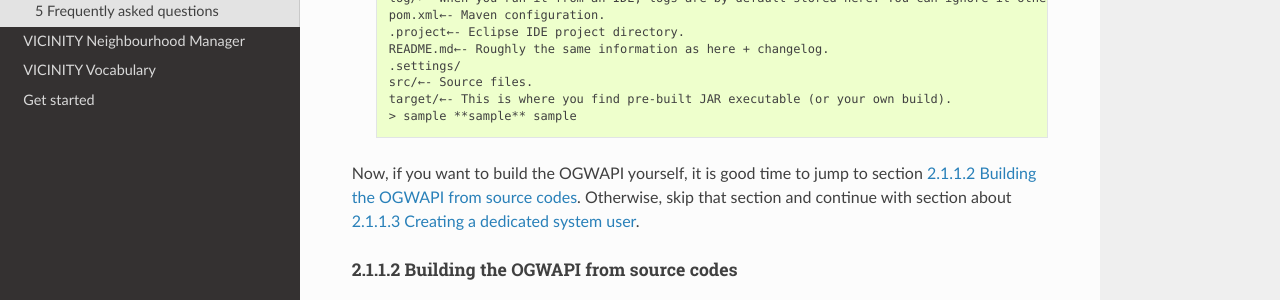
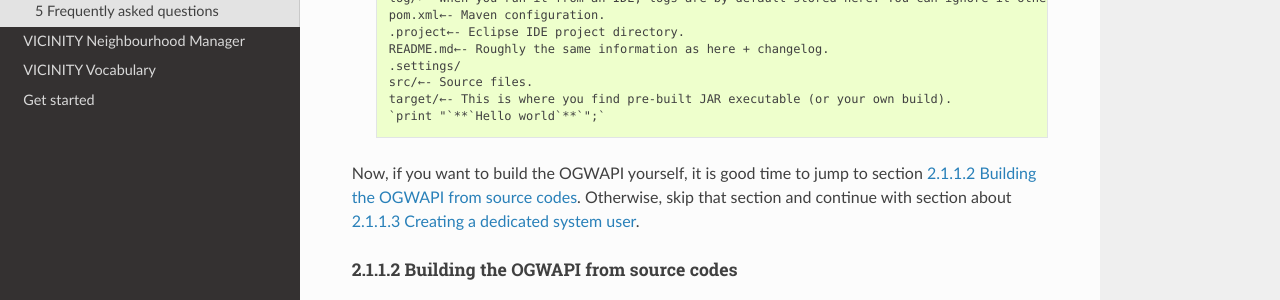
Before and after one commit to vicinityh2020/vicinity-get-started, a Sphinx documentation site: the page built from docs/open-gateway-api.rst, in a window 1280 px wide and 900 px high, scrolled down 3203 px. Shown: the part 386-686 px from the top of the window. Built offline with Sphinx 7.4.7 and the Read the Docs theme 2.0.0, drawn with Linux system fonts in a browser that asks for light colours; formulas are drawn with MathJax 3; some of the changed text lies outside the part shown.

Commit message:
Update open-gateway-api.rst

```diff
--- a/docs/open-gateway-api.rst
+++ b/docs/open-gateway-api.rst
@@ -170,7 +170,7 @@
     .settings/
     src/←- Source files.
     target/←- This is where you find pre-built JAR executable (or your own build).
-    > sample **sample** sample
+    `print "`**`Hello world`**`";`
 
 Now, if you want to build the OGWAPI yourself, it is good time to jump
 to section `2.1.1.2 Building the OGWAPI from source codes`_. Otherwise,
```
